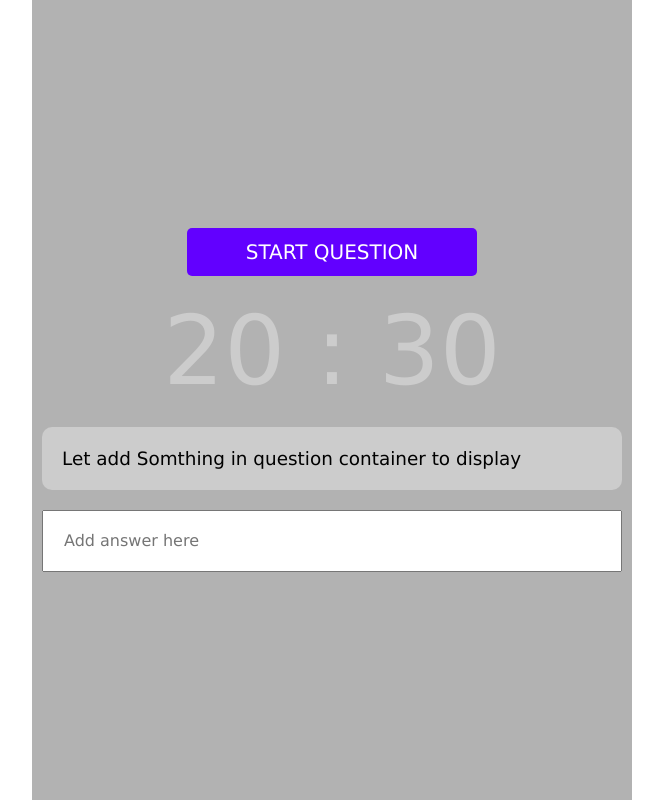
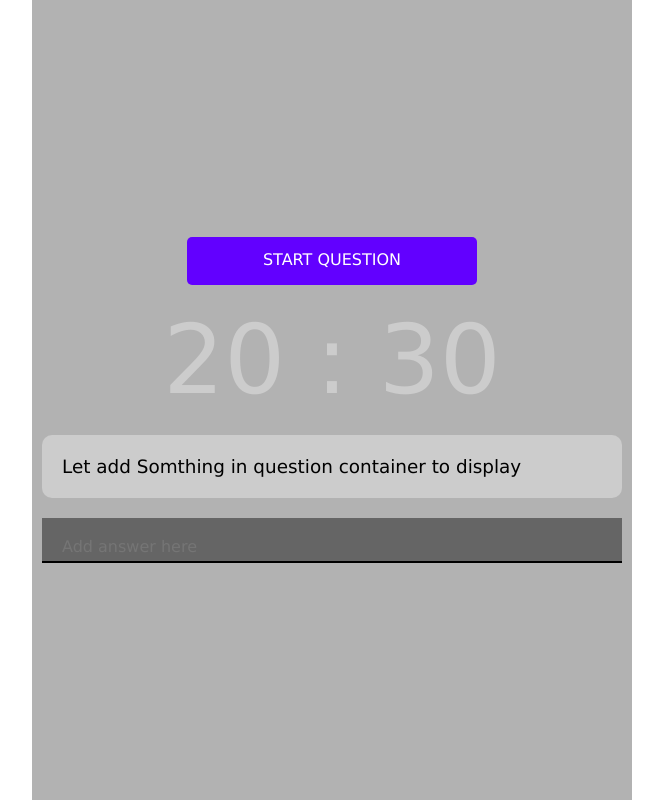
Before and after one commit to an-nguyen-jh/Advance-Codding, a plain HTML site: page Timer/index.html in a window 1280 px wide. Shown: the whole page, without its empty margins (308-971 px from the left). Drawn offline with Linux system fonts and the light colour scheme.

Commit message:
[Timer] [Style] Create static UI for timer container

```diff
--- a/Timer/index.html
+++ b/Timer/index.html
@@ -12,7 +12,7 @@
     <div class="center-container">
       <div class="modal-container"></div>
       <div class="timer-container">
-        <button class="timer-start-btn">Start Question</button>
+        <button class="timer-start-btn" id="start-btn">Start Question</button>
         <div class="timer-clock-container">
           <div class="timer-number" id="minute">20</div>
           <span>&nbsp;:&nbsp;</span>
--- a/Timer/style.css
+++ b/Timer/style.css
@@ -5,9 +5,11 @@
 }
 
 :root {
-  --primaryColor: hsl(263, 100%, 50%);
+  --primaryColor: rgb(98, 0, 255);
   --whiteColor: #ffffff;
-  --secondaryColor: hsl(0, 0%, 80%);
+  --secondaryColor: rgb(204, 204, 204);
+  --inputBgColor: rgba(51, 51, 51, 0.6);
+  --inputBgColorFocus: rgba(68, 68, 68, 0.6);
 }
 
 body {
@@ -25,7 +27,12 @@ body {
   height: 100%;
   display: flex;
   justify-content: center;
+  position: relative;
 }
+
+/* =================================== Modal ============================================= */
+
+/* =================================== Timer ============================================== */
 
 .timer-container {
   width: 100%;
@@ -44,10 +51,9 @@ body {
   margin: 10px;
   background-color: var(--primaryColor);
   color: var(--whiteColor);
-  font-size: 500;
+  font-weight: 500;
   border: 0;
   text-transform: uppercase;
-  font-size: 1.25rem;
   border-radius: 5px;
 }
 
@@ -77,5 +83,16 @@ body {
 .answer-container {
   width: 100%;
   margin: 10px 0;
-  padding: 20px;
+  padding: 20px 20px 5px 20px;
+  background-color: var(--inputBgColor);
+  border: 0;
+  border-bottom: 2px solid #000000;
+  color: var(--whiteColor);
 }
+
+.answer-container:focus,
+.answer-container:hover {
+  background-color: var(--inputBgColorFocus);
+  border-bottom: 2px solid #000000;
+  outline: none;
+}
```
